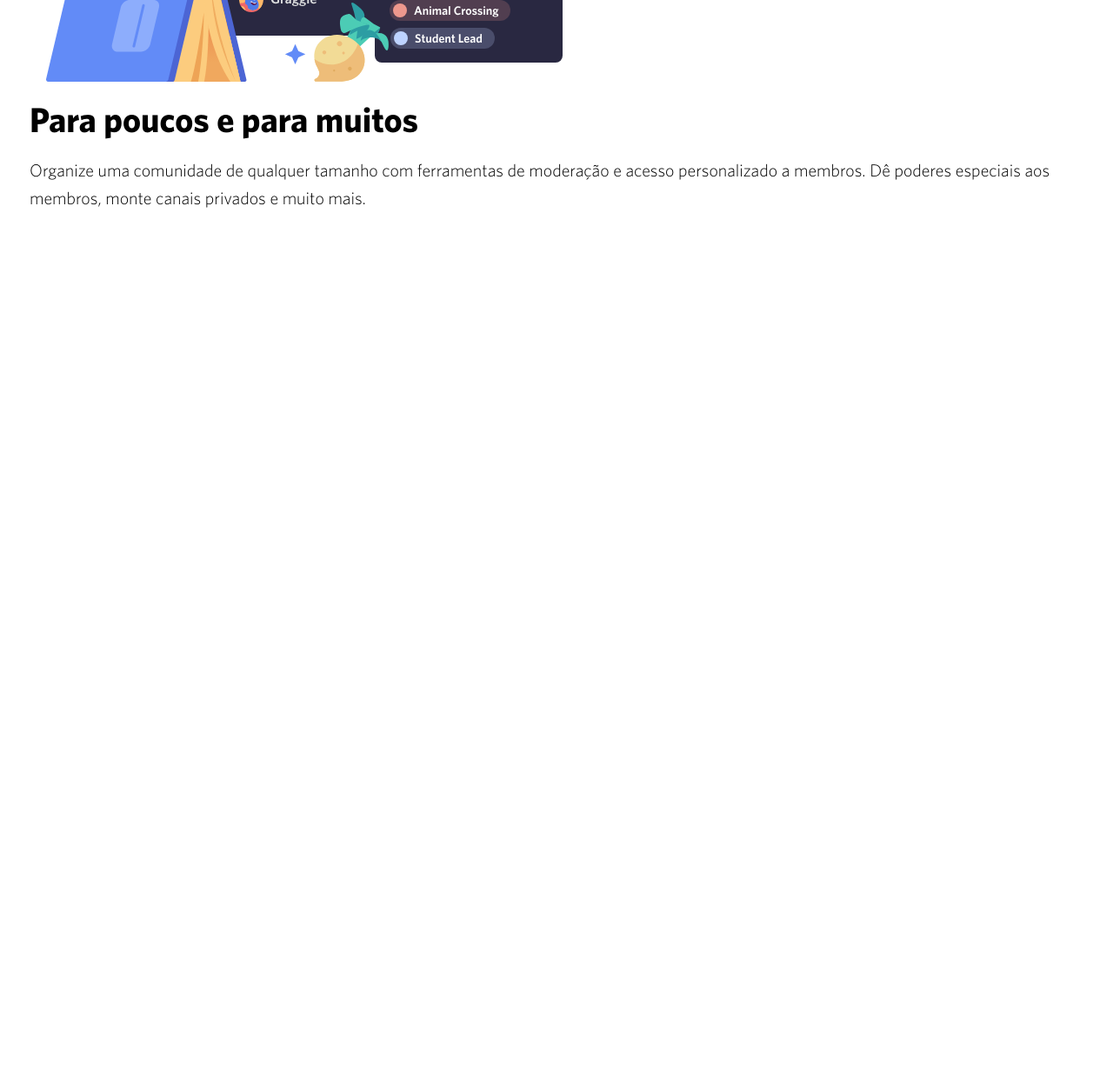
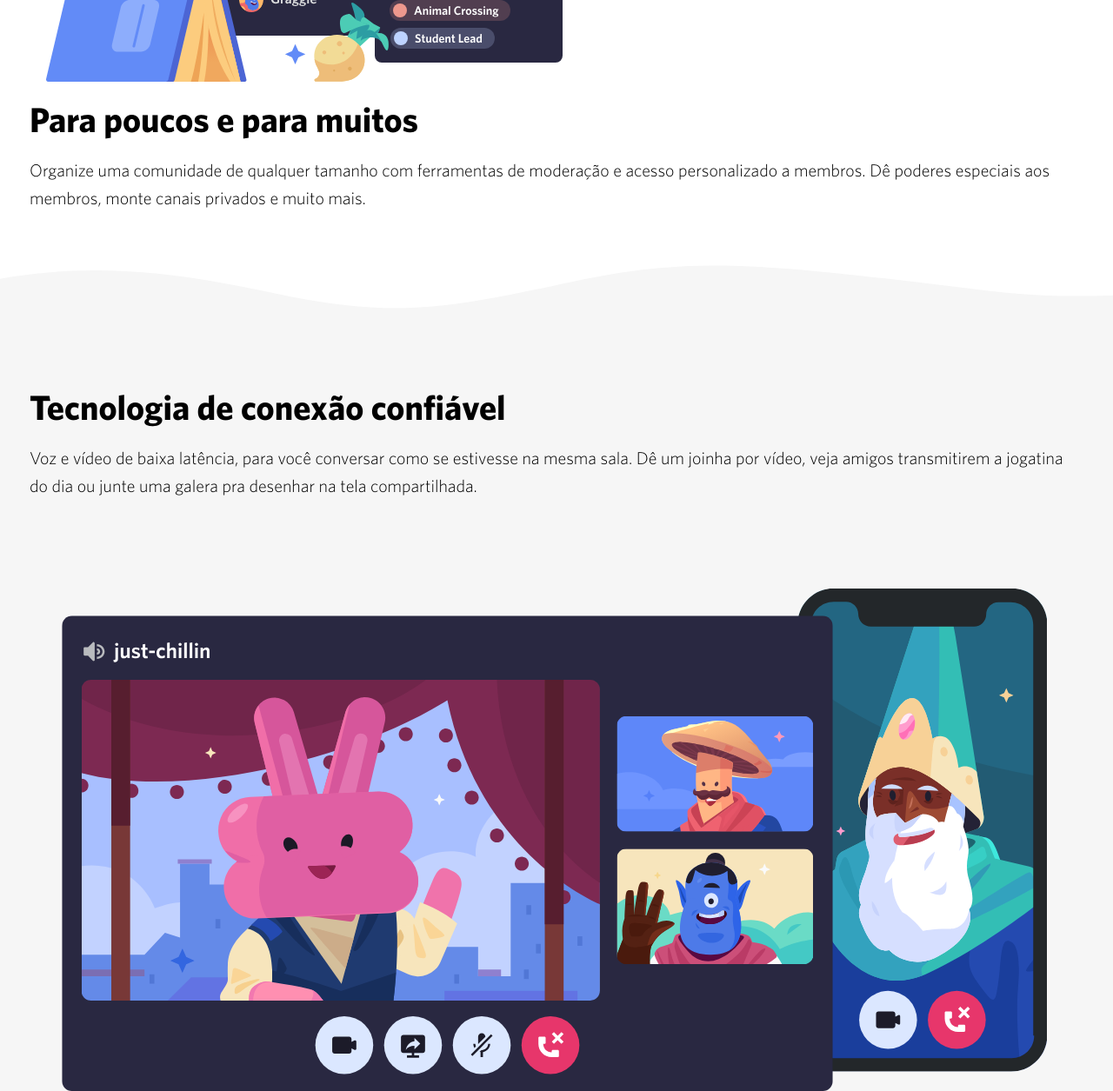
Before and after one commit to rafaelmartins92/discord-cssgrid, a plain HTML site: page index.html in a window 1280 px wide. Shown: the part 2442-3697 px from the top of the page at 87% size. Before the commit the page ends 2742 px from the top, so only its background shows below. Drawn offline with nearby package versions, Linux system fonts and the light colour scheme.

Commit message:
chore: add video call section

```diff
--- a/index.html
+++ b/index.html
@@ -139,14 +139,47 @@
           class="grid-image order-2"
         />
         <div class="text-group order-1">
-          <h2 class="title secondary-title">Para poucos e para muitos
-          </h2>
+          <h2 class="title secondary-title">Para poucos e para muitos</h2>
           <p>
-            Organize uma comunidade de qualquer tamanho com ferramentas de moderação e acesso personalizado a membros. Dê poderes especiais aos membros, monte canais privados e muito mais.
+            Organize uma comunidade de qualquer tamanho com ferramentas de
+            moderação e acesso personalizado a membros. Dê poderes especiais aos
+            membros, monte canais privados e muito mais.
           </p>
         </div>
       </div>
     </section>
 
+    <svg
+      class="wave"
+      version="1.1"
+      xmlns="http://www.w3.org/2000/svg"
+      viewBox="0 0 1440 100"
+      preserveAspectRatio="none"
+    >
+      <path
+        class="wave-path"
+        d="M826.337463,25.5396311 C670.970254,58.655965 603.696181,68.7870267 447.802481,35.1443383 C293.342778,1.81111414 137.33377,1.81111414 0,1.81111414 L0,150 L1920,150 L1920,1.81111414 C1739.53523,-16.6853983 1679.86404,73.1607868 1389.7826,37.4859505 C1099.70117,1.81111414 981.704672,-7.57670281 826.337463,25.5396311 Z"
+        fill="currentColor"
+      ></path>
+    </svg>
+
+    <section class="video-call">
+      <div class="row container">
+        <div class="text-group">
+          <h2 class="title secondary-title">Tecnologia de conexão confiável</h2>
+          <p>
+            Voz e vídeo de baixa latência, para você conversar como se estivesse
+            na mesma sala. Dê um joinha por vídeo, veja amigos transmitirem a
+            jogatina do dia ou junte uma galera pra desenhar na tela
+            compartilhada.
+          </p>
+        </div>
+        <img
+          src="./assets/images/section-4.svg"
+          alt=""
+          class="grid-image"
+        />
+      </div>
+    </section>
   </body>
 </html>
--- a/main.css
+++ b/main.css
@@ -230,3 +230,24 @@ img {
     );
   }
 }
+
+/* Video Call */
+
+.video-call {
+  background-color: var(--off-white-color);
+}
+
+.video-call .row {
+  padding-bottom: 8rem;
+}
+
+.video-call .text-group {
+  grid-column: span var(--num-of-grid-columns);
+  margin-top: 0;
+}
+
+.video-call .grid-image {
+  width: 100%;
+  grid-column: span var(--num-of-grid-columns);
+  margin-top: 2.4rem;
+}
```
